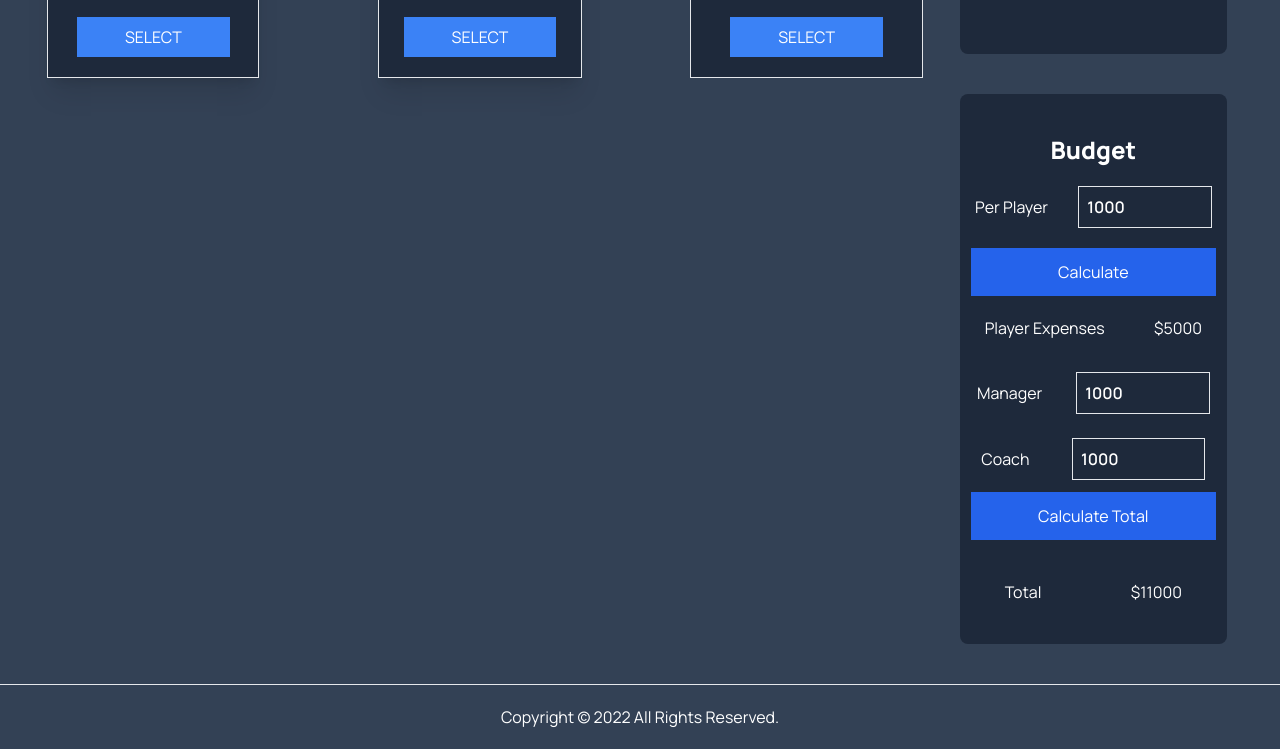
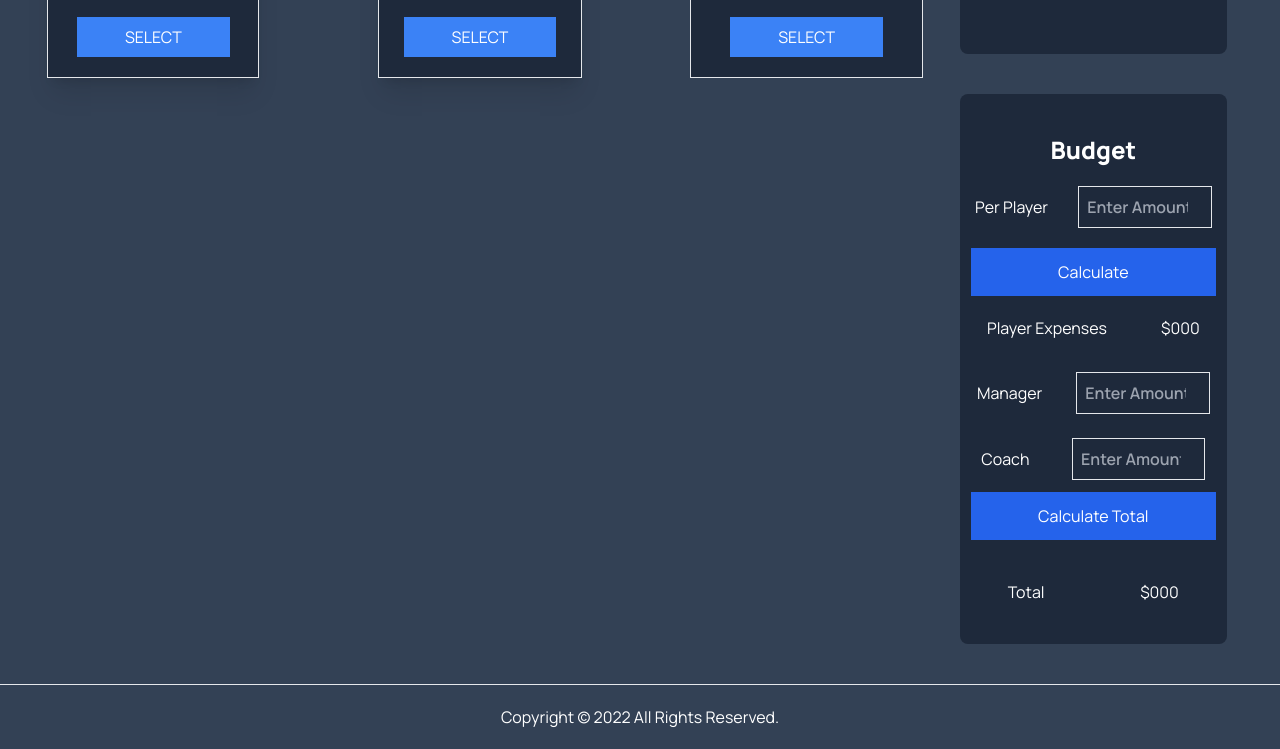
Before and after one commit to ismailjosim/javascript-dom-manupulaion, a plain HTML site: page index.html in a window 1280 px wide. Shown: the part 1178-1927 px from the top of the page. Drawn offline with nearby package versions, Linux system fonts and the light colour scheme.

Commit message:
remove input field value

```diff
--- a/index.html
+++ b/index.html
@@ -174,7 +174,7 @@
 							<div class="form-control">
 								<label class="flex justify-around items-center  py-5">
 									<span class="block">Per Player</span>
-									<input id="per-player-cost" type="number" value="1000"
+									<input id="per-player-cost" type="number" placeholder="Enter Amount"
 										class="block w-1/2 text-md font-semibold p-2 border bg-slate-800" />
 								</label>
 								<button id="btn-calculate" type="button"
@@ -183,16 +183,16 @@
 								</button>
 								<label class="flex justify-around items-center  py-5">
 									<h2 class=" font-light">Player Expenses</h2>
-									<p>$<span id="total-per-player-exp">5000</span></p>
+									<p>$<span id="total-per-player-exp">000</span></p>
 								</label>
 								<label class="flex justify-around items-center py-3">
 									<span class="block">Manager</span>
-									<input id="manager-fees" type="number" value="1000"
+									<input id="manager-fees" type="number" placeholder="Enter Amount"
 										class="block w-1/2 text-md font-semibold p-2 border bg-slate-800" />
 								</label>
 								<label class="flex justify-around items-center py-3">
 									<span class="block">Coach</span>
-									<input id="coach-fees" type="number" value="1000"
+									<input id="coach-fees" type="number" placeholder="Enter Amount"
 										class="block w-1/2 text-md font-semibold p-2 border bg-slate-800" />
 								</label>
 								<button id="total-calc-btn" type="button"
@@ -201,7 +201,7 @@
 								</button>
 								<label class="flex justify-around items-center  py-10">
 									<h2 class=" font-light">Total</h2>
-									<p>$<span id="total-exp">11000</span></p>
+									<p>$<span id="total-exp">000</span></p>
 								</label>
 							</div>
 						</div>
```
